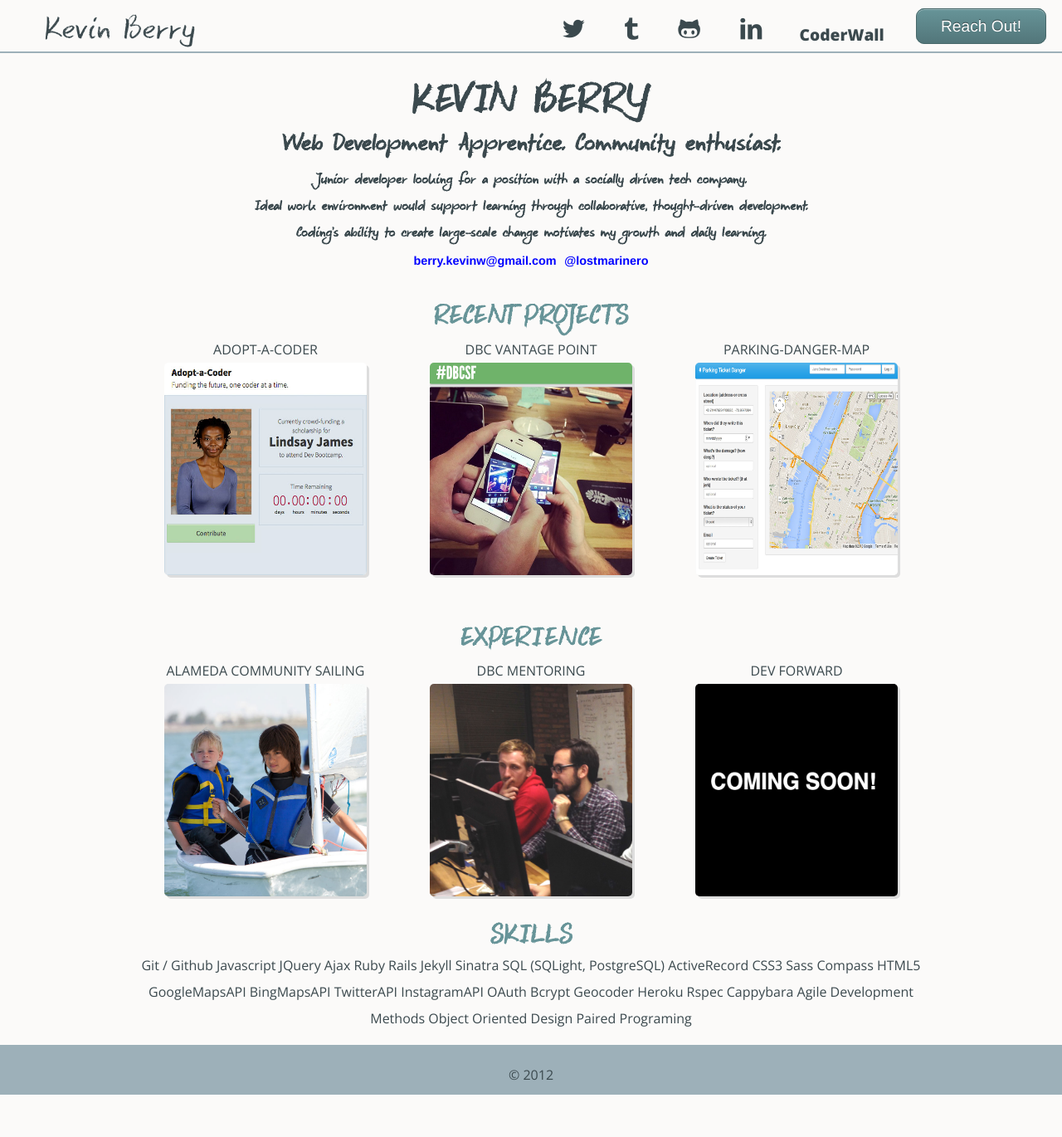
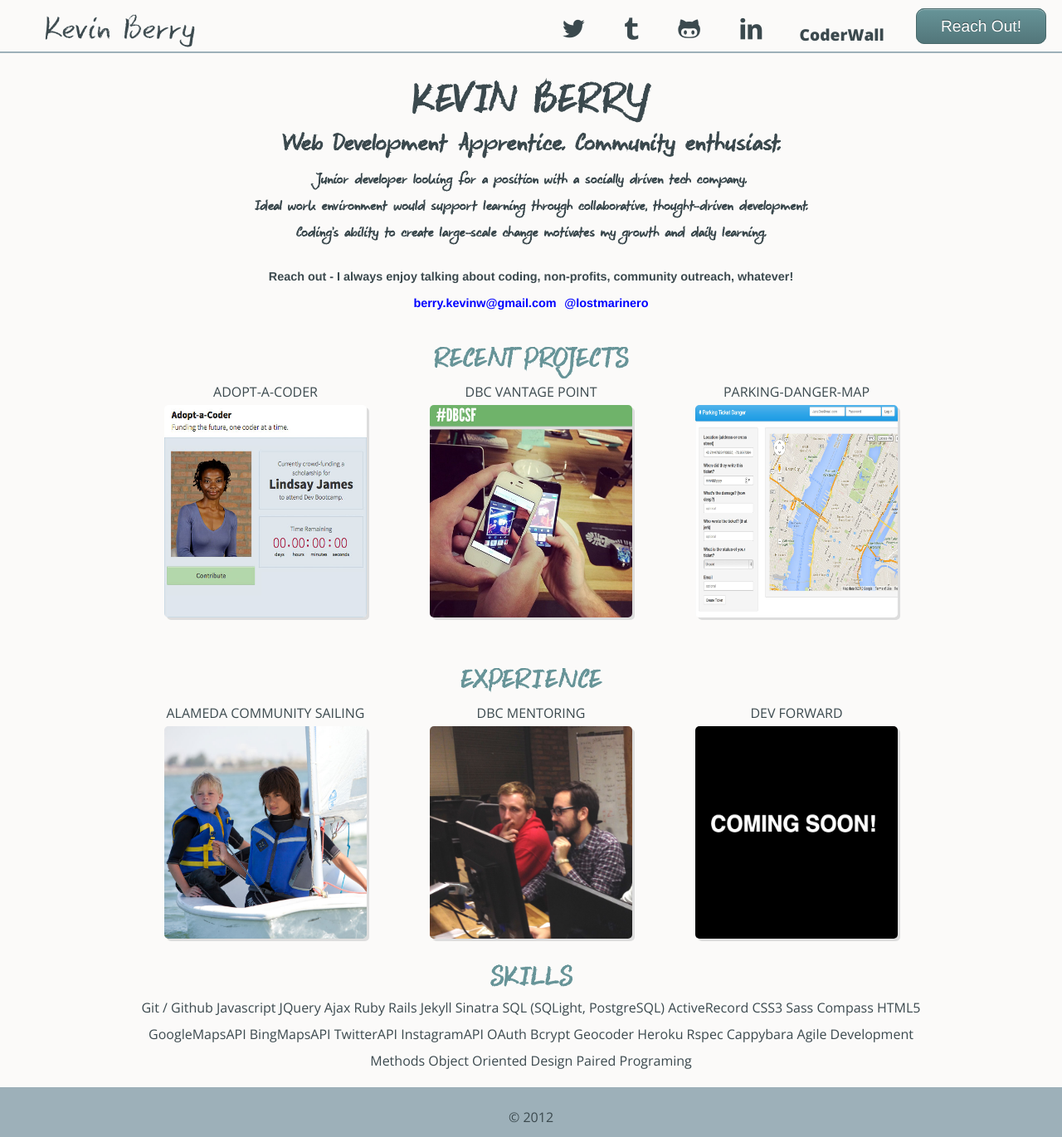
Before and after one commit to kbsail/kbsail-kbsail.github.io, a Jekyll site: the page built from index.html, in a window 1280 px wide. Shown: the whole page at 83% size. Built offline with Jekyll 4.4.1, drawn with Linux system fonts in a browser that asks for light colours; some web fonts are replaced; Markdown is read by kramdown in place of the engine named in the settings; before the commit the page ends 1319 px from its top, so only the background shows below that.

Commit message:
updated reach out verbage

```diff
--- a/assets/css/screen.css
+++ b/assets/css/screen.css
@@ -301,14 +301,19 @@ header {
     /* line 151, ../scss/screen.scss */
     .page .front-page .alinks {
       width: 100%;
+      padding-top: .8em;
       margin-bottom: .4em; }
-    /* line 155, ../scss/screen.scss */
+      /* line 155, ../scss/screen.scss */
+      .page .front-page .alinks p {
+        font-size: .6em;
+        font-family: 'Helvetica Neue', sans-serif; }
+    /* line 160, ../scss/screen.scss */
     .page .front-page h2 {
       padding: .4em; }
-    /* line 158, ../scss/screen.scss */
+    /* line 163, ../scss/screen.scss */
     .page .front-page p {
       font-size: .7em; }
-    /* line 161, ../scss/screen.scss */
+    /* line 166, ../scss/screen.scss */
     .page .front-page a {
       text-decoration: none;
       overflow: hidden;
@@ -316,15 +321,15 @@ header {
       font-size: .6em;
       font-family: 'Helvetica Neue', sans-serif;
       color: blue; }
-    /* line 168, ../scss/screen.scss */
+    /* line 173, ../scss/screen.scss */
     .page .front-page .nav-links {
       text-align: center;
       margin: 0 auto; }
-      /* line 171, ../scss/screen.scss */
+      /* line 176, ../scss/screen.scss */
       .page .front-page .nav-links li {
         display: inline;
         padding-top: 1em; }
-        /* line 174, ../scss/screen.scss */
+        /* line 179, ../scss/screen.scss */
         .page .front-page .nav-links li a {
           font-size: 0.6em;
           padding: 0.5em 1.5em;
@@ -380,7 +385,7 @@ header {
             padding: 0 !important;
             margin: -1px !important; }
 
-/* line 185, ../scss/screen.scss */
+/* line 190, ../scss/screen.scss */
 .footer-wrapper {
   width: 100%;
   text-align: center;
@@ -388,19 +393,19 @@ header {
   height: 30px;
   padding: 20px 0 10px 0; }
 
-/* line 195, ../scss/screen.scss */
+/* line 200, ../scss/screen.scss */
 h1 {
   font-size: 3.4em;
   line-height: 100%;
   margin-bottom: 0.2em;
   width: 100%; }
 
-/* line 202, ../scss/screen.scss */
+/* line 207, ../scss/screen.scss */
 h2 {
   font-size: 1.2em;
   line-height: 100%; }
 
-/* line 207, ../scss/screen.scss */
+/* line 212, ../scss/screen.scss */
 h3 {
   font-family: 'Keswick', script;
   font-size: 2em;
@@ -409,34 +414,34 @@ h3 {
   line-height: 100%;
   text-transform: uppercase; }
 
-/* line 216, ../scss/screen.scss */
+/* line 221, ../scss/screen.scss */
 h6 {
   text-transform: uppercase; }
 
-/* line 220, ../scss/screen.scss */
+/* line 225, ../scss/screen.scss */
 li {
   margin-bottom: 0.2em; }
 
-/* line 225, ../scss/screen.scss */
+/* line 230, ../scss/screen.scss */
 .icon {
   font-weight: normal;
   padding-top: 0; }
-  /* line 228, ../scss/screen.scss */
+  /* line 233, ../scss/screen.scss */
   .icon:before {
     font-family: 'entypo';
     font-size: 3em;
     content: attr(data-icon);
     speak: none; }
-  /* line 234, ../scss/screen.scss */
+  /* line 239, ../scss/screen.scss */
   .icon.list-link:before {
     font-size: 1.75em; }
 
-/* line 239, ../scss/screen.scss */
+/* line 244, ../scss/screen.scss */
 .coderwall {
   vertical-align: top;
   font-weight: bold; }
 
-/* line 247, ../scss/screen.scss */
+/* line 252, ../scss/screen.scss */
 .project-row h3 {
   margin-top: 0.8em;
   line-height: 1.2em;
@@ -447,7 +452,7 @@ li {
   width: 100%;
   overflow: hidden;
   *zoom: 1; }
-/* line 254, ../scss/screen.scss */
+/* line 259, ../scss/screen.scss */
 .project-row ul {
   width: 100%;
   float: left;
@@ -456,7 +461,7 @@ li {
   width: 100%;
   overflow: hidden;
   *zoom: 1; }
-  /* line 258, ../scss/screen.scss */
+  /* line 263, ../scss/screen.scss */
   .project-row ul li {
     height: 20em;
     display: inline;
@@ -481,7 +486,7 @@ li {
     .project-row ul li:nth-child(3n + 3) {
       margin-left: 67.79661%;
       clear: none; }
-    /* line 263, ../scss/screen.scss */
+    /* line 268, ../scss/screen.scss */
     .project-row ul li a img {
       width: 80%;
       height: 80%;
@@ -490,6 +495,6 @@ li {
       -moz-box-shadow: 3px 3px 0 #ddd;
       -webkit-box-shadow: 3px 3px 0 #ddd; }
 
-/* line 276, ../scss/screen.scss */
+/* line 281, ../scss/screen.scss */
 .experience li {
   display: inline; }
--- a/assets/scss/screen.scss
+++ b/assets/scss/screen.scss
@@ -150,7 +150,12 @@ header {
     }
     .alinks {
       width: 100%;
+      padding-top: .8em;
       margin-bottom: .4em;
+      p {
+      font-size: .6em;
+      font-family: 'Helvetica Neue', sans-serif;
+      }
     }
     h2 {
       padding: .4em;
--- a/index.html
+++ b/index.html
@@ -11,6 +11,7 @@ tagline: Web Development Apprentice. Community enthusiast.
   <p>Ideal work environment would support learning through collaborative, thought-driven development.</p>
   <p>Coding’s ability to create large-scale change motivates my growth and daily learning.</p>
   <div class="alinks">
+    <p>Reach out - I always enjoy talking about coding, non-profits, community outreach, whatever!</p>
     <a href="mailto:berry.kevinw@gmail.com">berry.kevinw@gmail.com</a>
     <a href="http://www.twitter.com/lostmarinero">@lostmarinero</a>
   </div>
```
